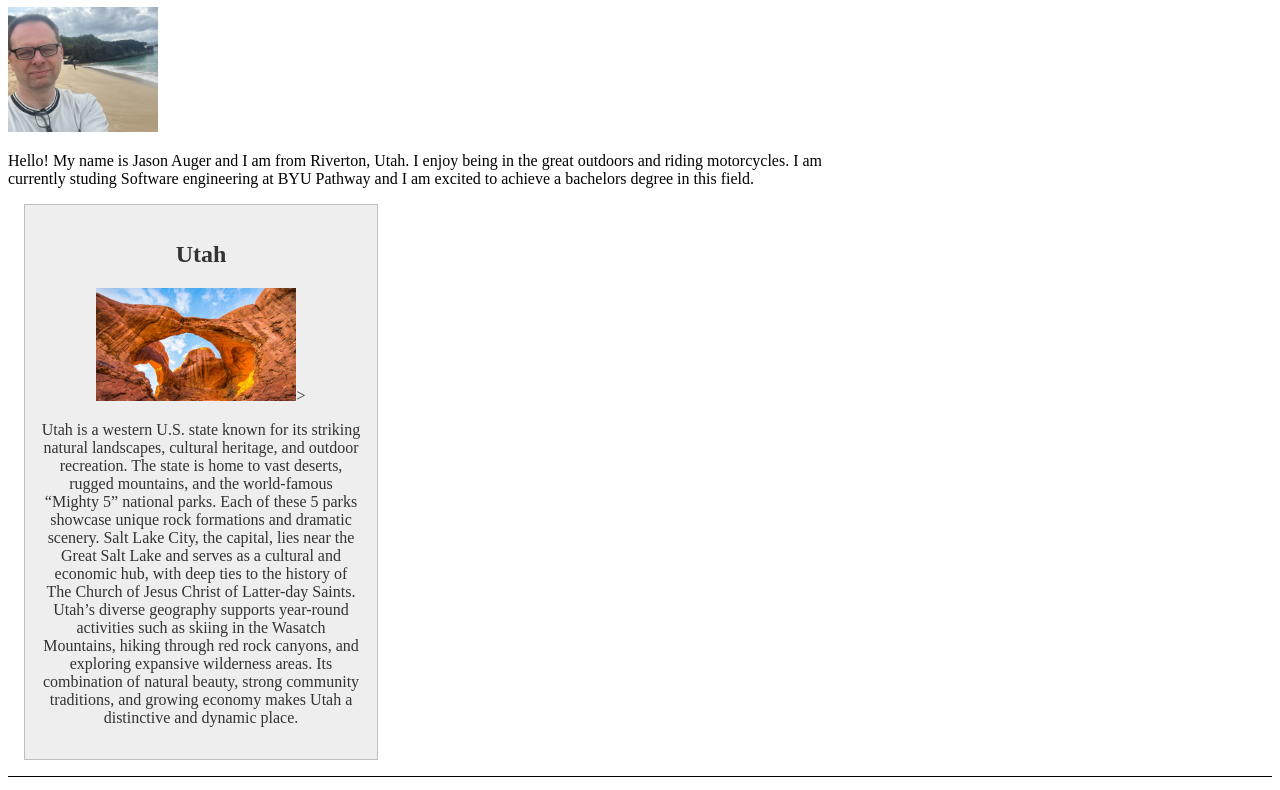
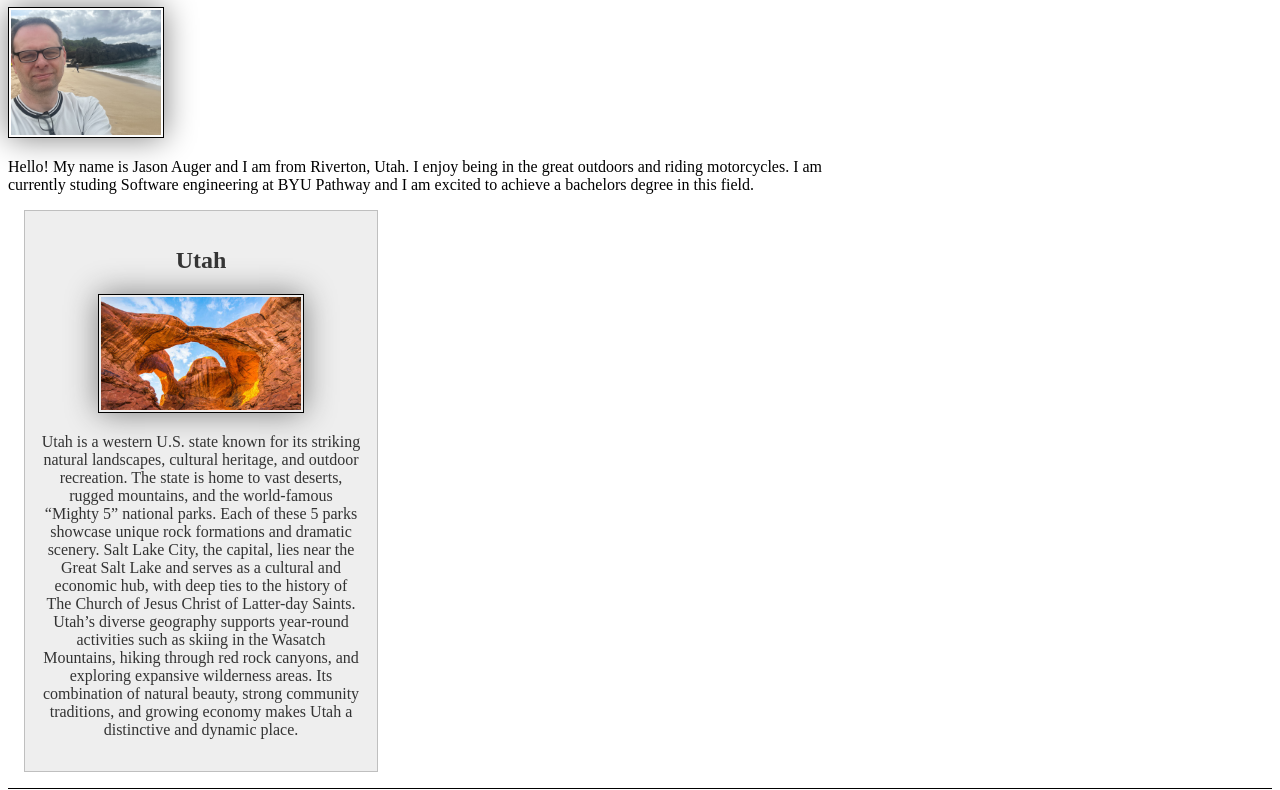
Before and after one commit to jaauger/wdd130, a plain HTML site: page index.html in a window 1280 px wide. Shown: the part 217-1007 px from the top of the page. Drawn offline with Linux system fonts and the light colour scheme.

Commit message:
auto tool update 2

```diff
--- a/index.html
+++ b/index.html
@@ -28,7 +28,7 @@
     </main>
     <aside>
         <h2>Utah</h2>
-        <img src="images/state-of-utah.jpg" alt="Canyonland National Park" width="200">>
+        <img src="images/state-of-utah.jpg" alt="Canyonland National Park" width="200">
         <p> Utah is a western U.S. state known for its striking natural landscapes, cultural heritage, and outdoor
             recreation. The state is home to vast deserts, rugged mountains, and the world-famous “Mighty 5” national
             parks.
--- a/styles/styles.css
+++ b/styles/styles.css
@@ -29,10 +29,12 @@ aside img {
     width: 200px;
     height: auto;
 }
-main img {
+img {
     width: 150px;
     height: auto;
-
+    border: 1px solid black;
+    padding: 2px;
+    box-shadow: 0 0 30px gray;
 }
 
 p {
```
